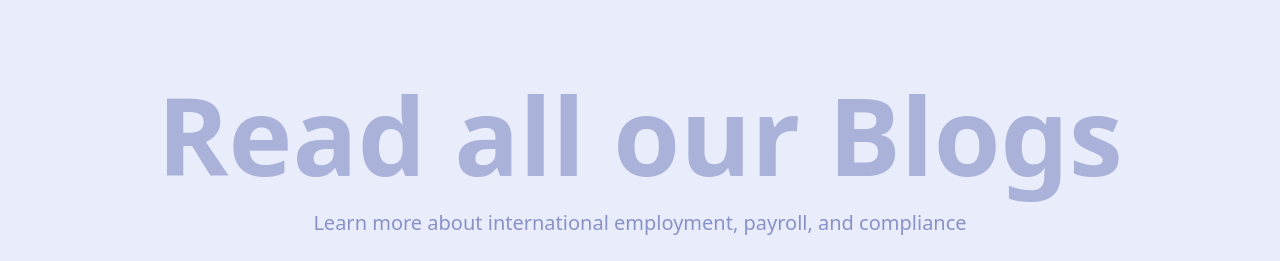
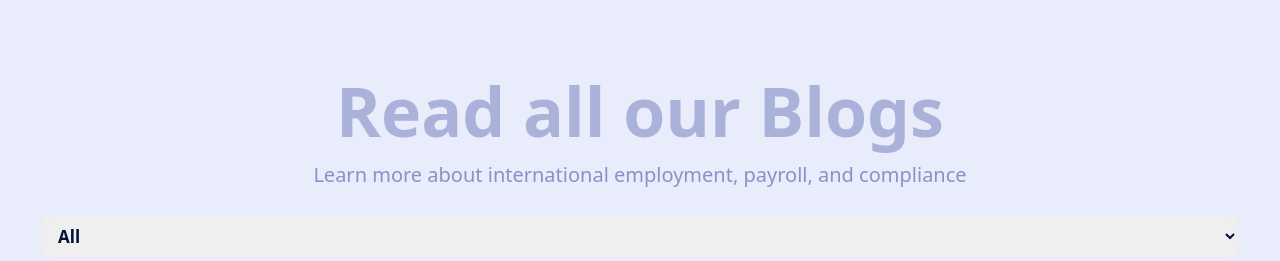
Before and after one commit to haciyeff03/Project_Multiplier, a website: page public/blog.html in a window 1280 px wide. Shown: the part 827-1088 px from the top of the page. Drawn offline with nearby package versions, Linux system fonts and the light colour scheme.

Commit message:
task is ready

```diff
--- a/src/scss/pages/blog/_blog.scss
+++ b/src/scss/pages/blog/_blog.scss
@@ -59,7 +59,7 @@
   padding: 80px 30px;
   .headings {
     h3 {
-      font-size: 108px;
+      font-size: 68px;
       color: #abb2d9;
       font-weight: 600;
 
```
Also changed, not shown: src/scss/style.css, 1 other file.
